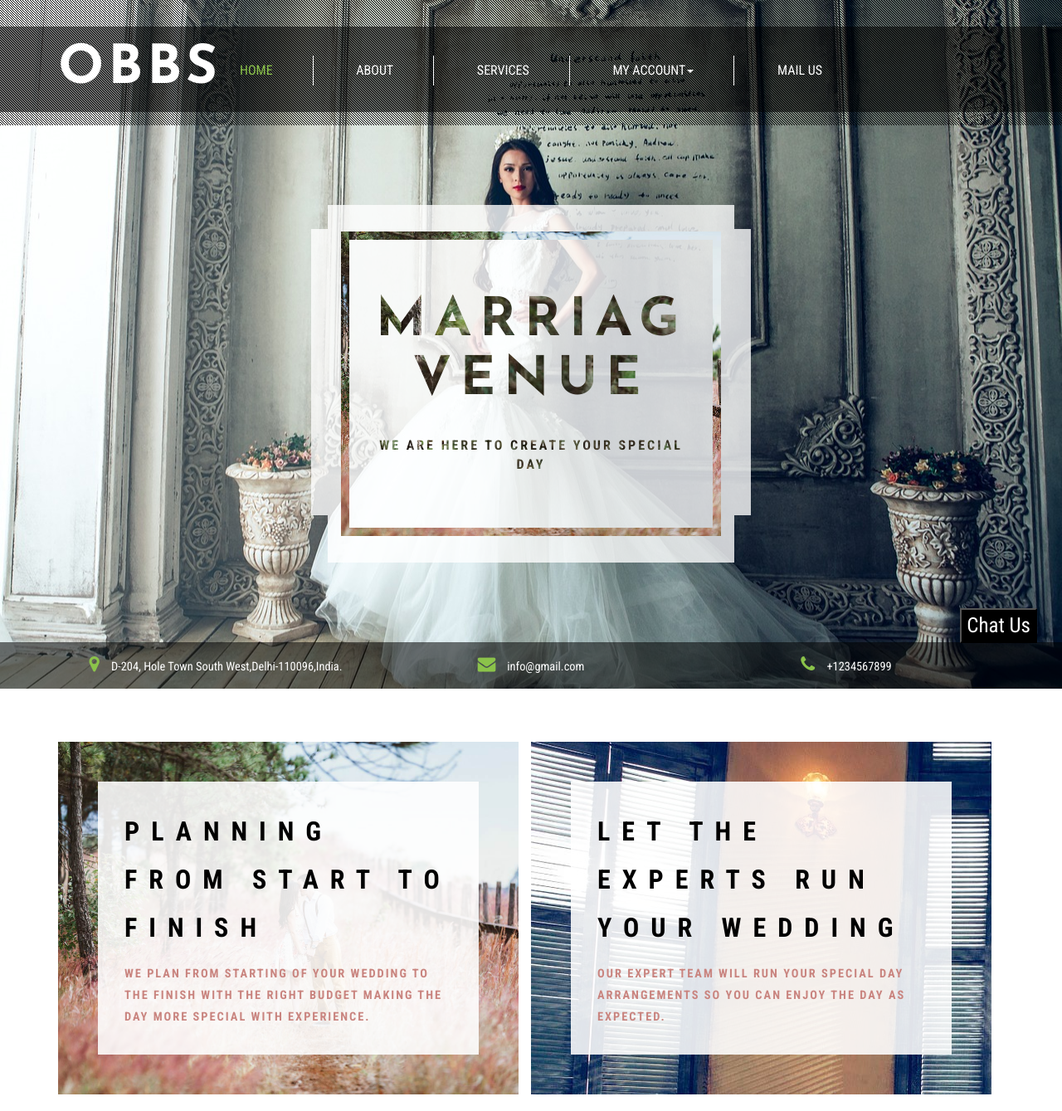
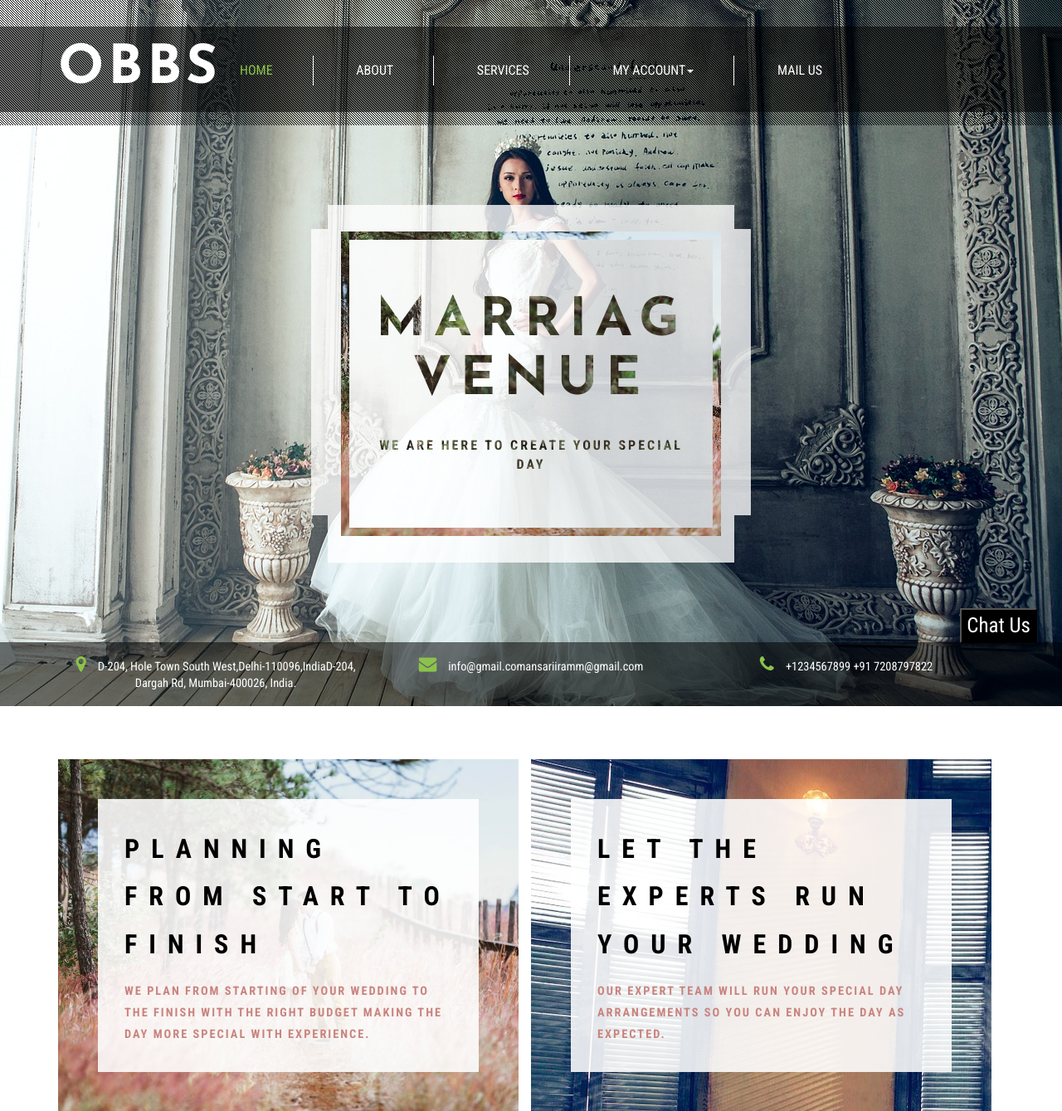
Before and after one commit to Iram7208/online_banquet_booking, a PHP site: page / in a window 1280 px wide. Shown: the top 1339 px of the page at 83% size. Run offline with PHP 8.4, Linux system fonts and the light colour scheme; a user stored in the database is signed in; data comes from the database, SQL or seed files in the repository.

Commit message:
Update index.php

```diff
--- a/index.php
+++ b/index.php
@@ -69,13 +69,13 @@ if($query->rowCount() > 0)
 foreach($results as $row)
 {               ?>
 						<div class="col-md-4 banner-address-left">
-							<p><i class="fa fa-map-marker" aria-hidden="true"></i> <?php  echo htmlentities($row->PageDescription);?>.</p>
+							<p><i class="fa fa-map-marker" aria-hidden="true"></i> <?php  echo htmlentities($row->PageDescription);?>D-204, Dargah Rd, Mumbai-400026, India.</p>
 						</div>
 						<div class="col-md-4 banner-address-left">
-							<p><i class="fa fa-envelope" aria-hidden="true"></i> <?php  echo htmlentities($row->Email);?></p>
+							<p><i class="fa fa-envelope" aria-hidden="true"></i> <?php  echo htmlentities($row->Email);?>ansariiramm@gmail.com</p>
 						</div>
 						<div class="col-md-4 banner-address-left">
-							<p><i class="fa fa-phone" aria-hidden="true"></i> +<?php  echo htmlentities($row->MobileNumber);?></p>
+							<p><i class="fa fa-phone" aria-hidden="true"></i> +<?php  echo htmlentities($row->MobileNumber);?> +91 7208797822</p>
 						</div>
 						<div class="clearfix"> </div>
 					<?php $cnt=$cnt+1;}} ?></div>
```
